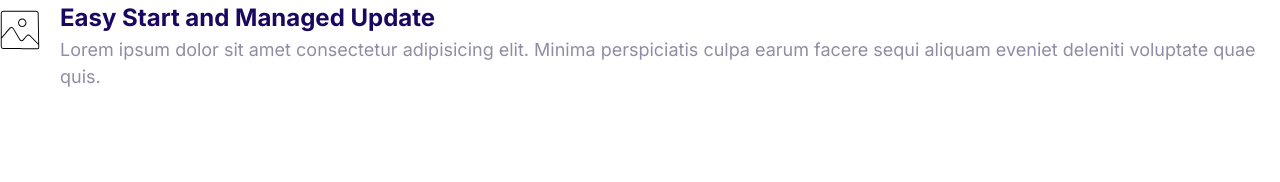
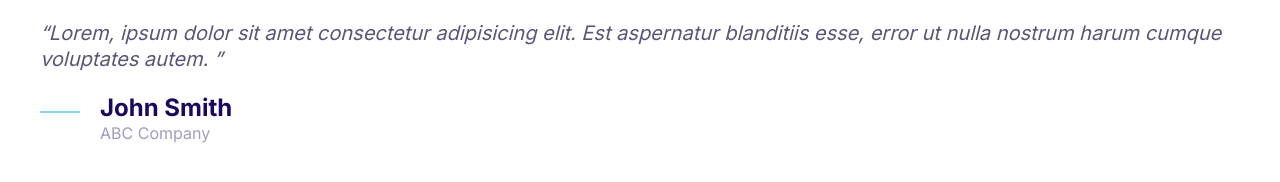
Before and after one commit to Harifmohamed/moshify, a plain HTML site: page index.html in a window 1280 px wide. Drawn offline with Linux system fonts and the light colour scheme.

Commit message:
quotes are created

```diff
--- a/css/style.css
+++ b/css/style.css
@@ -4,6 +4,7 @@
     --color-accent: #ff3400;
     --color-heading: #1b0760;
     --color-body: #918ca4;
+    --color-body-darker: #5c5577;
     --color-border: #ccc;
     --border-radius: 30px;
 }
@@ -370,3 +371,51 @@ a{
 .media__image{
     margin-top: 1rem;
 }
+
+/*------------------------------------------ QUOTES ----------------------------------------------------*/
+
+.quote {
+    font-size: 3rem;
+    font-style: italic;
+    color: var(--color-body-darker);
+    line-height: 1.3;
+  }
+
+  .quote__text::before {
+    content: open-quote;
+  }
+
+  .quote__text::after {
+    content: close-quote;
+  }
+
+.quote__author{
+    font-size: 3rem;
+    font-style: normal;
+}
+
+.quote__organization{
+    font-size: 2rem;
+    font-style: normal;
+    opacity: 0.4;
+    color: var(--color-heading);
+}
+
+.quote__line{
+    position: relative;
+    bottom: 10px;
+}
+
+@media screen and (min-width: 1024px) {
+    .quote {
+      font-size: 2rem;
+    }
+
+    .quote__author {
+      font-size: 2.4rem;
+    }
+
+    .quote__organization {
+      font-size: 1.6rem;
+    }
+  }
--- a/index.html
+++ b/index.html
@@ -12,17 +12,23 @@
     <link rel="stylesheet" href="/css/style.css">
 </head>
 <body>
+   <blockquote class="quote">
+   <p class="quote__text">Lorem, ipsum dolor sit amet consectetur adipisicing elit. Est aspernatur
+    blanditiis esse, error ut nulla nostrum harum cumque voluptates autem.
+   </p>
+   <footer>
     <div class="media">
         <div class="media__image">
-            <svg class="icon icon--primary">
-                <use xlink:href="images/sprite.svg#snap"></use>
+                <svg class="icon icon--primary quote__line">
+                    <use xlink:href="images/sprite.svg#line"></use>
                   </svg>
         </div>
         <div class="media__body">
-        <h3 class="media__title">Easy Start and Managed Update</h3>
-        <p>Lorem ipsum dolor sit amet consectetur adipisicing elit. Minima perspiciatis
-           culpa earum facere sequi aliquam eveniet deleniti voluptate quae quis.</p>
+            <h3 class="media__title quote__author">John Smith</h3>
+            <p class="quote__organization">ABC Company</p>
         </div>
        </div>
+   </footer>
+   </blockquote>
 </body>
 </html>
```
Also changed, not shown: components/quotes.html (added, +18 -0 lines). Lines whose indentation alone changed are shown as unchanged.
